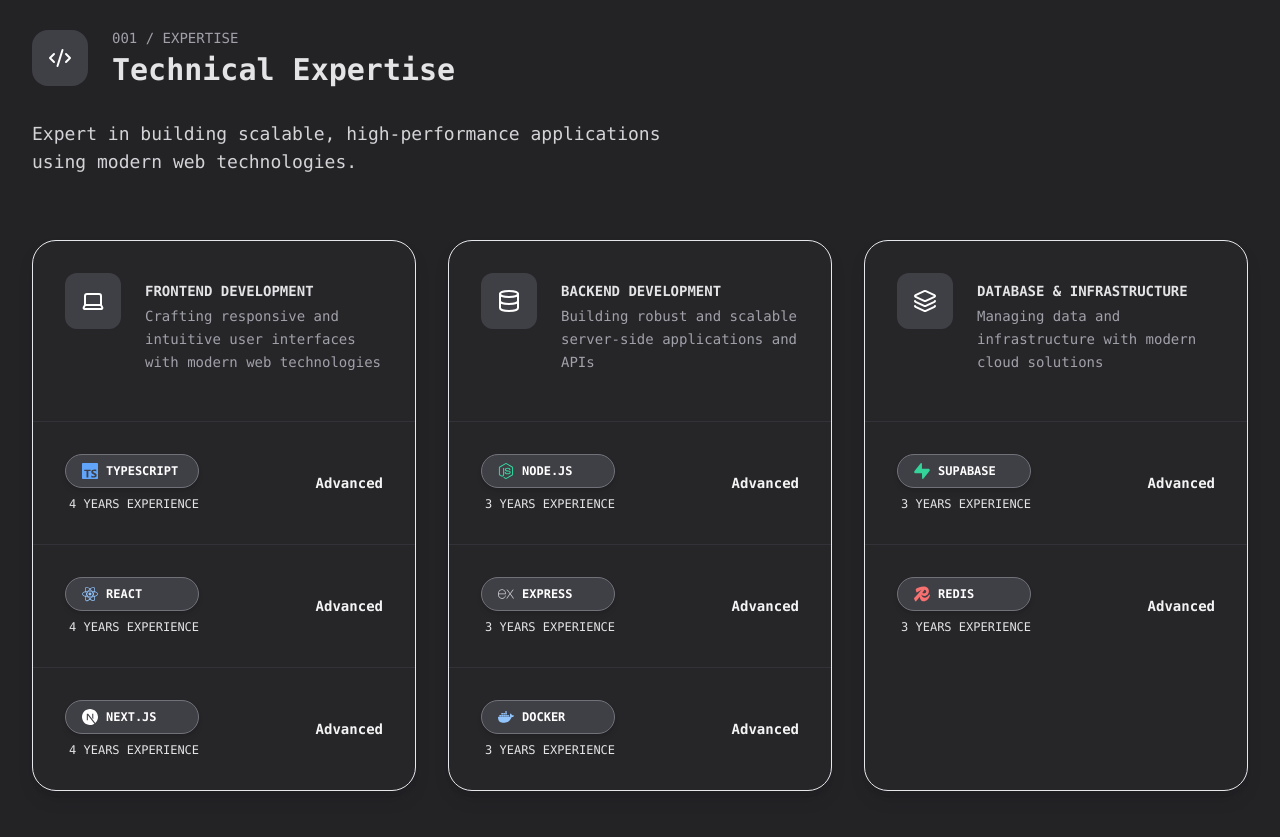
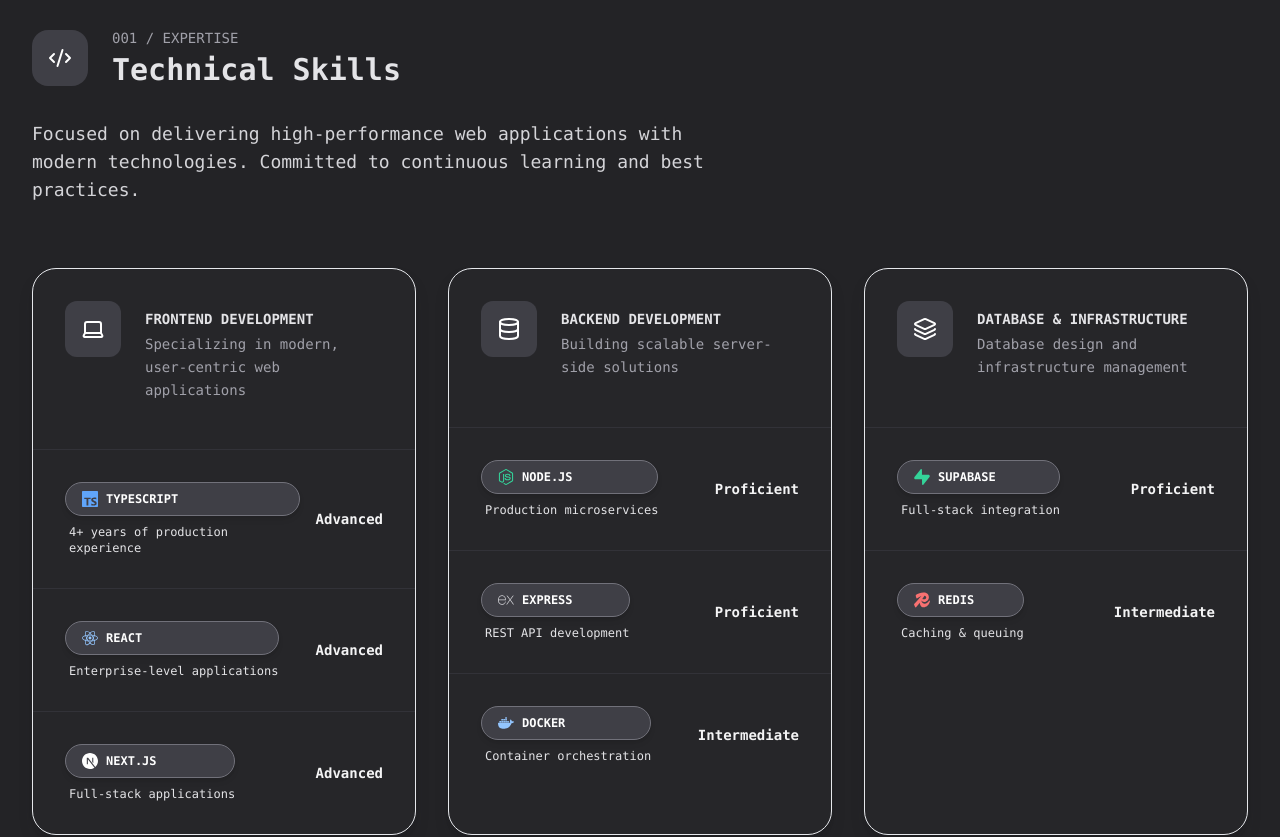
Before and after one commit to DavidKalina/davidkalina, a Next.js app: page / in a window 1280 px wide. Shown: the part 900-1737 px from the top of the page. Built offline with nearby package versions, Linux system fonts and the light colour scheme; no server answers.

Commit message:
feat: copy enhancements

```diff
--- a/components/ForceGraph.tsx
+++ b/components/ForceGraph.tsx
@@ -248,7 +248,7 @@ const ForceGraph = ({ width, height, onPopupRequest, onPopupMove }: ForceGraphPr
 
                 setTimeout(() => {
                   onPopupRequest(initialNode, initialNode.x!, popupY);
-                }, 500);
+                }, 700);
               }
             }
 
--- a/components/Hero.tsx
+++ b/components/Hero.tsx
@@ -145,7 +145,7 @@ const ModernHero = () => {
                     damping: 30,
                     mass: 0.5,
                   }}
-                  className="absolute hidden md:block bg-zinc-900/95 text-white p-4 rounded-md shadow-lg pointer-events-none origin-bottom min-w-[300px]"
+                  className="absolute hidden md:block bg-zinc-900/95 text-white p-4 rounded-md shadow-lg pointer-events-none origin-bottom md:min-w-[300px]"
                   style={{
                     left: popupData.x + width / 2,
                     top: popupData.y + height / 2,
--- a/components/TechStack.tsx
+++ b/components/TechStack.tsx
@@ -1,5 +1,3 @@
-"use client";
-
 import React from "react";
 import { Badge } from "@/components/ui/badge";
 import { Card, CardContent } from "@/components/ui/card";
@@ -21,24 +19,24 @@ const ModernTechStack = () => {
     frontend: {
       icon: <Laptop size={24} />,
       title: "FRONTEND DEVELOPMENT",
-      description: "Crafting responsive and intuitive user interfaces with modern web technologies",
+      description: "Specializing in modern, user-centric web applications",
       skills: [
         {
           name: "TYPESCRIPT",
           level: "Advanced",
-          years: 4,
+          proficiency: "4+ years of production experience",
           icon: <SiTypescript size={16} className="text-blue-500 dark:text-blue-400" />,
         },
         {
           name: "REACT",
           level: "Advanced",
-          years: 4,
+          proficiency: "Enterprise-level applications",
           icon: <SiReact size={16} className="text-blue-400 dark:text-blue-300" />,
         },
         {
           name: "NEXT.JS",
           level: "Advanced",
-          years: 4,
+          proficiency: "Full-stack applications",
           icon: <SiNextdotjs size={16} className="text-black dark:text-white" />,
         },
       ],
@@ -46,24 +44,24 @@ const ModernTechStack = () => {
     backend: {
       icon: <Database size={24} />,
       title: "BACKEND DEVELOPMENT",
-      description: "Building robust and scalable server-side applications and APIs",
+      description: "Building scalable server-side solutions",
       skills: [
         {
           name: "NODE.JS",
-          level: "Advanced",
-          years: 3,
+          level: "Proficient",
+          proficiency: "Production microservices",
           icon: <SiNodedotjs size={16} className="text-emerald-500 dark:text-emerald-400" />,
         },
         {
           name: "EXPRESS",
-          level: "Advanced",
-          years: 3,
+          level: "Proficient",
+          proficiency: "REST API development",
           icon: <SiExpress size={16} className="text-zinc-500 dark:text-zinc-300" />,
         },
         {
           name: "DOCKER",
-          level: "Advanced",
-          years: 3,
+          level: "Intermediate",
+          proficiency: "Container orchestration",
           icon: <SiDocker size={16} className="text-blue-400 dark:text-blue-300" />,
         },
       ],
@@ -71,18 +69,18 @@ const ModernTechStack = () => {
     database: {
       icon: <Layers size={24} />,
       title: "DATABASE & INFRASTRUCTURE",
-      description: "Managing data and infrastructure with modern cloud solutions",
+      description: "Database design and infrastructure management",
       skills: [
         {
           name: "SUPABASE",
-          level: "Advanced",
-          years: 3,
+          level: "Proficient",
+          proficiency: "Full-stack integration",
           icon: <SiSupabase size={16} className="text-emerald-500 dark:text-emerald-400" />,
         },
         {
           name: "REDIS",
-          level: "Advanced",
-          years: 3,
+          level: "Intermediate",
+          proficiency: "Caching & queuing",
           icon: <SiRedis size={16} className="text-red-500 dark:text-red-400" />,
         },
       ],
@@ -92,7 +90,6 @@ const ModernTechStack = () => {
   return (
     <section className="bg-zinc-50/80 dark:bg-zinc-900/95">
       <div className="max-w-7xl mx-auto px-8 py-32">
-        {/* Section Header */}
         <div className="max-w-2xl">
           <div className="flex items-center gap-6 mb-8">
             <div className="bg-[#333] dark:bg-zinc-700 p-4 rounded-2xl">
@@ -103,17 +100,16 @@ const ModernTechStack = () => {
                 001 / EXPERTISE
               </p>
               <h2 className="text-3xl font-mono font-bold text-zinc-900 dark:text-zinc-200">
-                Technical Expertise
+                Technical Skills
               </h2>
             </div>
           </div>
           <p className="font-mono xl:text-lg text-zinc-600 dark:text-zinc-300 leading-relaxed mb-16">
-            Expert in building scalable, high-performance applications using modern web
-            technologies.
+            Focused on delivering high-performance web applications with modern technologies.
+            Committed to continuous learning and best practices.
           </p>
         </div>
 
-        {/* Tech Grid */}
         <div className="grid grid-cols-1 md:grid-cols-2 lg:grid-cols-3 gap-8">
           {Object.entries(technologies).map(([key, category]) => (
             <Card
@@ -125,7 +121,6 @@ const ModernTechStack = () => {
                 hover:-translate-y-1 hover:scale-[1.02]"
             >
               <CardContent className="p-0">
-                {/* Card Header */}
                 <div className="p-8 pb-6">
                   <div className="flex items-start gap-6 mb-6">
                     <div className="bg-[#333] dark:bg-zinc-700 p-4 rounded-xl group-hover:bg-[#333] dark:group-hover:bg-zinc-600 transition-colors duration-300">
@@ -142,7 +137,6 @@ const ModernTechStack = () => {
                   </div>
                 </div>
 
-                {/* Skills List */}
                 <div className="border-t border-zinc-200 dark:border-zinc-700/50">
                   {category.skills.map((skill, index) => (
                     <div
@@ -174,9 +168,8 @@ const ModernTechStack = () => {
                             {skill.icon}
                             {skill.name}
                           </Badge>
-
                           <p className="font-mono text-xs text-zinc-500 dark:text-zinc-200 pl-1">
-                            {skill.years} YEARS EXPERIENCE
+                            {skill.proficiency}
                           </p>
                         </div>
                         <span className="font-mono text-sm font-bold text-zinc-900 dark:text-zinc-100">
@@ -191,7 +184,6 @@ const ModernTechStack = () => {
           ))}
         </div>
 
-        {/* Experience Stats */}
         <div className="mt-24 pt-24 border-t border-zinc-200 dark:border-zinc-700/50">
           <ExperienceStats />
         </div>
--- a/constants/forceGraph.ts
+++ b/constants/forceGraph.ts
@@ -11,131 +11,87 @@ export interface LinkDatum extends d3.SimulationLinkDatum<NodeDatum> {
 }
 
 export const defaultNodes: NodeDatum[] = [
-  // Initial Phase - Understanding and Planning
   {
     id: "1",
-    label: "1. Idea",
+    label: "1. Spark",
     emoji: "💡",
     group: 1,
-    description:
-      "Share your app idea with me. We'll discuss your vision, target audience, and core features that will make your app stand out in the market.",
+    description: "Capture a raw idea without overthinking.",
   },
   {
     id: "2",
-    label: "2. Discovery",
-    emoji: "🔍",
+    label: "2. AI Draft",
+    emoji: "🤖",
     group: 1,
-    description:
-      "Deep dive into your requirements. We'll explore user stories, identify potential challenges, and outline the key functionalities needed for success.",
+    description: "Generate a rough draft using AI.",
   },
   {
     id: "3",
-    label: "3. Research",
-    emoji: "📚",
-    group: 1,
-    description:
-      "Market and technical research phase. We'll analyze competitors, explore technology options, and determine the best tech stack for your specific needs.",
+    label: "3. First Pass",
+    emoji: "✍️",
+    group: 2,
+    description: "Refine the AI draft, shaping it with human intent.",
   },
-
-  // Planning Phase - Design and Architecture
   {
     id: "4",
-    label: "4. Planning",
-    emoji: "📋",
+    label: "4. Layering",
+    emoji: "🖌️",
     group: 2,
-    description:
-      "Create a detailed project roadmap. We'll break down the development into sprints, set milestones, and establish clear deliverables and timelines.",
+    description: "Add depth, nuance, and creativity.",
   },
   {
     id: "5",
-    label: "5. UI/UX",
-    emoji: "🎨",
-    group: 2,
-    description:
-      "Design the user interface and experience. We'll create wireframes, mockups, and interactive prototypes to visualize your app before development begins.",
+    label: "5. User Perspective",
+    emoji: "👀",
+    group: 3,
+    description: "Step back, test usability, and ensure emotional connection.",
   },
   {
     id: "6",
-    label: "6. Architecture",
-    emoji: "🏗️",
-    group: 2,
-    description:
-      "Design the technical architecture. We'll plan the database structure, API endpoints, and ensure scalability, security, and performance are built-in from the start.",
+    label: "6. Refinement Loops",
+    emoji: "♻️",
+    group: 3,
+    description: "Iterate, tweak, and polish continuously.",
   },
-
-  // Development Phase - Building and Testing
   {
     id: "7",
-    label: "7. Development",
-    emoji: "👨‍💻",
-    group: 3,
-    description:
-      "Write clean, efficient code. We'll implement features according to the plan, following best practices and maintaining high code quality standards.",
+    label: "7. Artistic Infusion",
+    emoji: "🎭",
+    group: 4,
+    description: "Inject uniqueness, emotion, and human energy.",
   },
   {
     id: "8",
-    label: "8. Testing",
-    emoji: "🧪",
-    group: 3,
-    description:
-      "Rigorous testing process. We'll conduct unit tests, integration tests, and user acceptance testing to ensure everything works flawlessly.",
+    label: "8. Feedback Loop",
+    emoji: "💬",
+    group: 4,
+    description: "Gather insights and refine further.",
   },
   {
     id: "9",
-    label: "9. Feedback",
-    emoji: "💭",
-    group: 3,
-    description:
-      "Regular feedback loops. We'll review progress, gather your input, and make adjustments to ensure the app meets your vision and user needs.",
+    label: "9. Final Flourish",
+    emoji: "✨",
+    group: 5,
+    description: "Make the final touches, ensuring a polished result.",
   },
-
-  // Launch Phase - Deployment and Growth
   {
     id: "10",
-    label: "10. Launch",
+    label: "10. Release & Evolve",
     emoji: "🚀",
-    group: 4,
-    description:
-      "Deploy your app to production. We'll handle the deployment process, ensuring a smooth launch with monitoring and backup systems in place.",
-  },
-  {
-    id: "11",
-    label: "11. Maintenance",
-    emoji: "🔧",
-    group: 4,
-    description:
-      "Ongoing support and updates. We'll monitor performance, fix any issues that arise, and implement security patches to keep your app running smoothly.",
-  },
-  {
-    id: "12",
-    label: "12. Growth",
-    emoji: "📈",
-    group: 4,
-    description:
-      "Scale and improve your app. We'll analyze user data, implement new features, and optimize performance to help your app grow and succeed.",
+    group: 5,
+    description: "Launch, but keep improving over time.",
   },
 ];
 
 export const defaultLinks: LinkDatum[] = [
-  // Initial phase
   { source: "1", target: "2", value: 2 },
   { source: "2", target: "3", value: 2 },
-
-  // Planning phase
-  { source: "3", target: "4", value: 2 },
+  { source: "3", target: "4", value: 1.5 },
   { source: "4", target: "5", value: 1.5 },
-  { source: "4", target: "6", value: 1.5 },
-
-  // Development phase
   { source: "5", target: "6", value: 1.5 },
   { source: "6", target: "7", value: 1.5 },
   { source: "7", target: "8", value: 1.5 },
   { source: "8", target: "9", value: 1.5 },
-  { source: "9", target: "7", value: 1 }, // Feedback loop back to development
-
-  // Launch and beyond
-  { source: "8", target: "9", value: 2 },
-  { source: "9", target: "10", value: 1.5 },
-  { source: "10", target: "11", value: 1.5 },
-  { source: "11", target: "12", value: 1 }, // Growth leads to more feedback
+  { source: "9", target: "10", value: 2 },
+  { source: "8", target: "6", value: 1 }, // Feedback loop back to refinement
 ];
```
Lines whose indentation alone changed are shown as unchanged.
